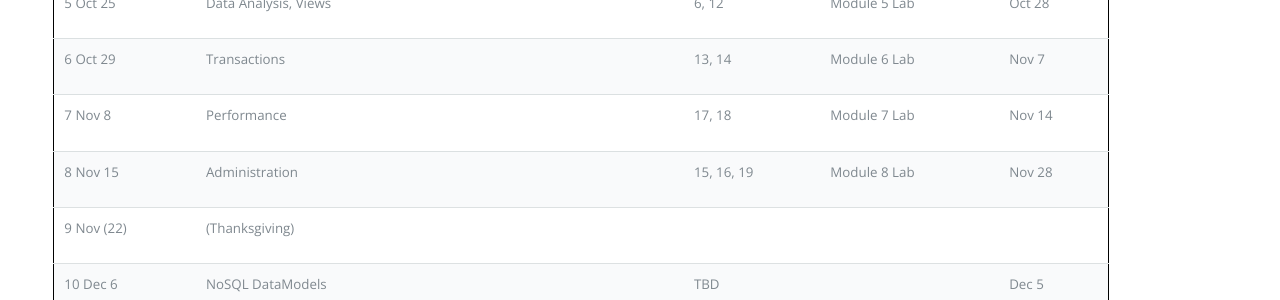
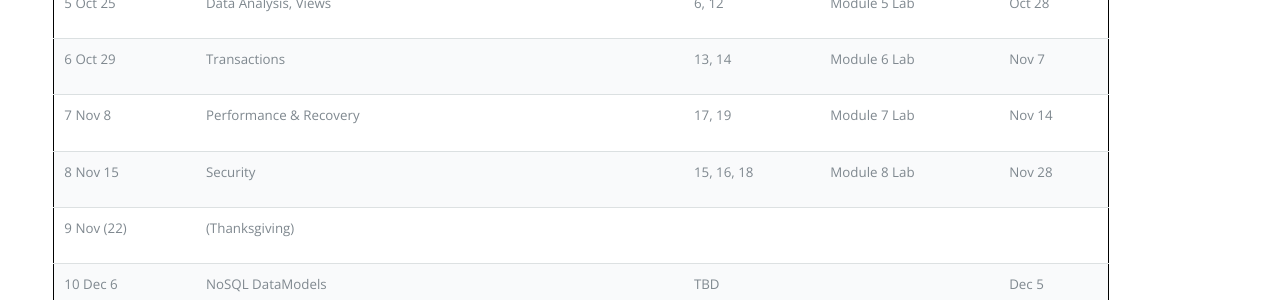
Before and after one commit to argoc/syllabub, a Jekyll site: the page CISS340.html, which Jekyll copies as it is, in a window 1280 px wide and 900 px high, scrolled down 1694 px. Shown: the part 154-454 px from the top of the window. Built offline with Jekyll 4.4.1, drawn with Linux system fonts in a browser that asks for light colours.

Commit message:
switch chapters

```diff
--- a/CISS340.html
+++ b/CISS340.html
@@ -132,7 +132,7 @@
               <p>1 Sep 27</p>
               </td>
               <td  >
-              <p>Syllabus, Environment, Database Overview<a class="instructure_file_link instructure_scribd_file" title="performance.c" href="https://wwu.instructure.com/courses/1243444/files/50906344/download?wrap=1" data-api-endpoint="https://wwu.instructure.com/api/v1/courses/1243444/files/50906344" data-api-returntype="File"></a></p>
+              <p>Syllabus, Environment, Database Overview</p>
               </td>
               <td  >
               <p>1, 2</p>
@@ -235,10 +235,10 @@
               <p>7 Nov 8</p>
               </td>
               <td  >
-              <p>Performance</p>
+              <p>Performance &amp; Recovery</p>
               </td>
               <td  >
-              <p>17, 18</p>
+              <p>17, 19</p>
               </td>
               <td  >
               <p>Module 7 Lab</p>
@@ -252,10 +252,10 @@
               <p>8 Nov 15</p>
               </td>
               <td  >
-              <p>Administration</p>
+              <p>Security</p>
               </td>
               <td  >
-              <p>15, 16, 19</p>
+              <p>15, 16, 18</p>
               </td>
               <td  >Module 8 Lab</td>
               <td  >
```
